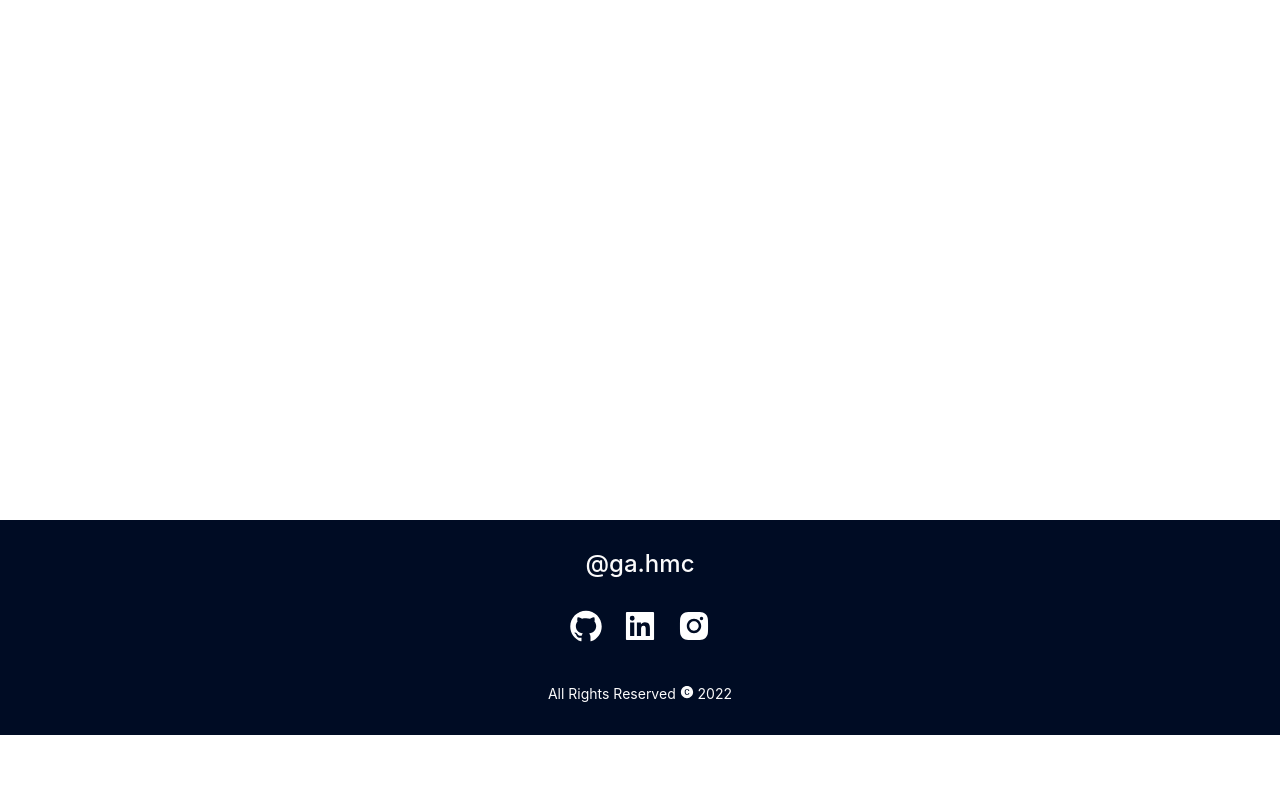
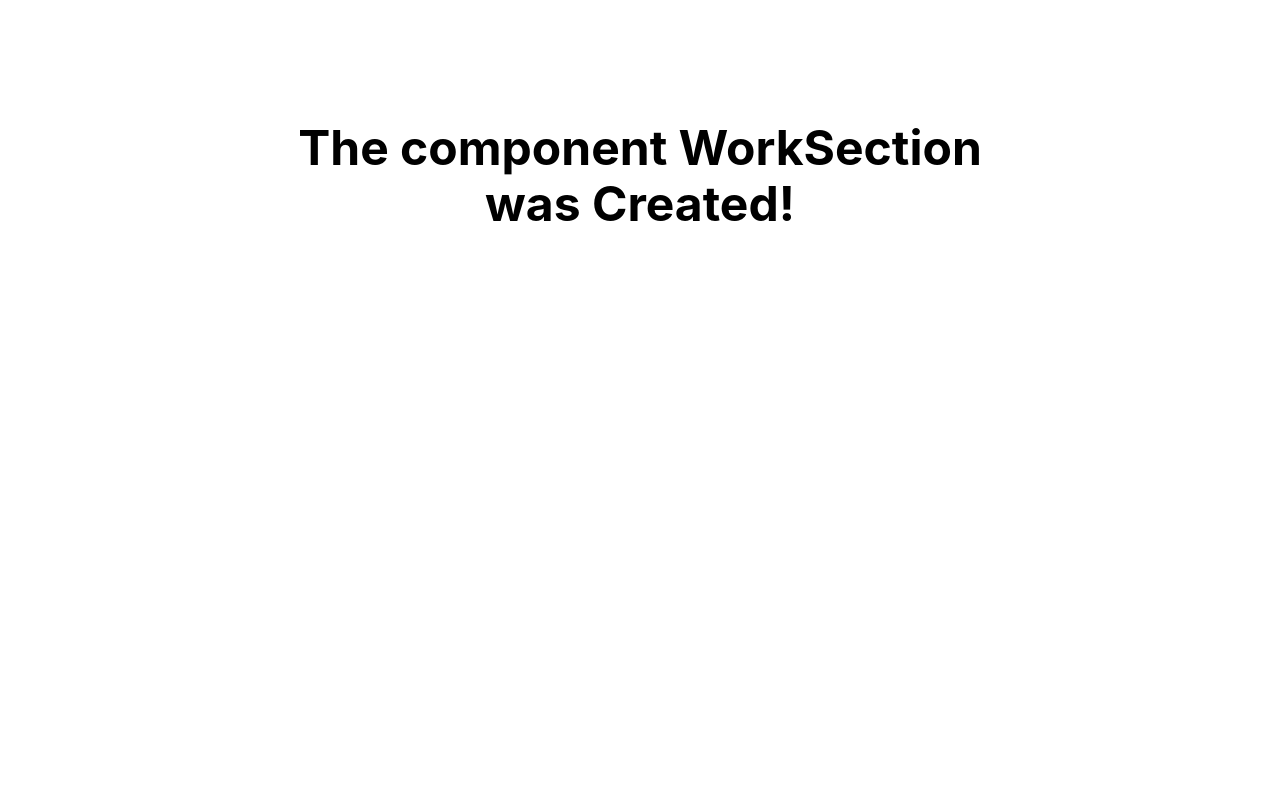
Before and after one commit to GabrielHammermeister/portfolio-lp, a Next.js app: page / in a window 1280 px wide. Shown: the part 780-1580 px from the top of the page. Before the commit the page ends 1515 px from the top, so only its background shows below. Built offline with nearby package versions, Linux system fonts and the light colour scheme.

Commit message:
feat - new Works section added

```diff
--- a/src/components/Footer/Footer.styles.ts
+++ b/src/components/Footer/Footer.styles.ts
@@ -1,7 +1,6 @@
 import styled from 'styled-components'
 
 export const FooterContainer = styled.footer`
-   margin-top: 500px;
    display: flex;
    color: white;
    flex-direction: column;
--- /dev/null
+++ b/src/components/WorkSection/WorkSection.index.tsx
@@ -0,0 +1,9 @@
+import * as S from './WorkSection.styles'
+
+const WorkSection = () => (
+   <S.Container>
+      <h1>The component WorkSection was Created!</h1>
+   </S.Container>
+)
+
+export default WorkSection
--- /dev/null
+++ b/src/components/WorkSection/WorkSection.styles.ts
@@ -0,0 +1,6 @@
+import styled from 'styled-components'
+
+export const Container = styled.main`
+   height: 100vh;
+   padding: 100px 0;
+`
--- a/src/pages/index.tsx
+++ b/src/pages/index.tsx
@@ -1,9 +1,11 @@
 import WelcomeSection from 'components/WelcomeSection/WelcomeSection.index'
+import WorkSection from 'components/WorkSection/WorkSection.index'
 
 export default function Home() {
    return (
       <>
          <WelcomeSection />
+         <WorkSection />
       </>
    )
 }
```
Also changed, not shown: src/pages/works/index.tsx (deleted, +0 -11 lines), 2 other files (tests, documents, lock files or other folders).
